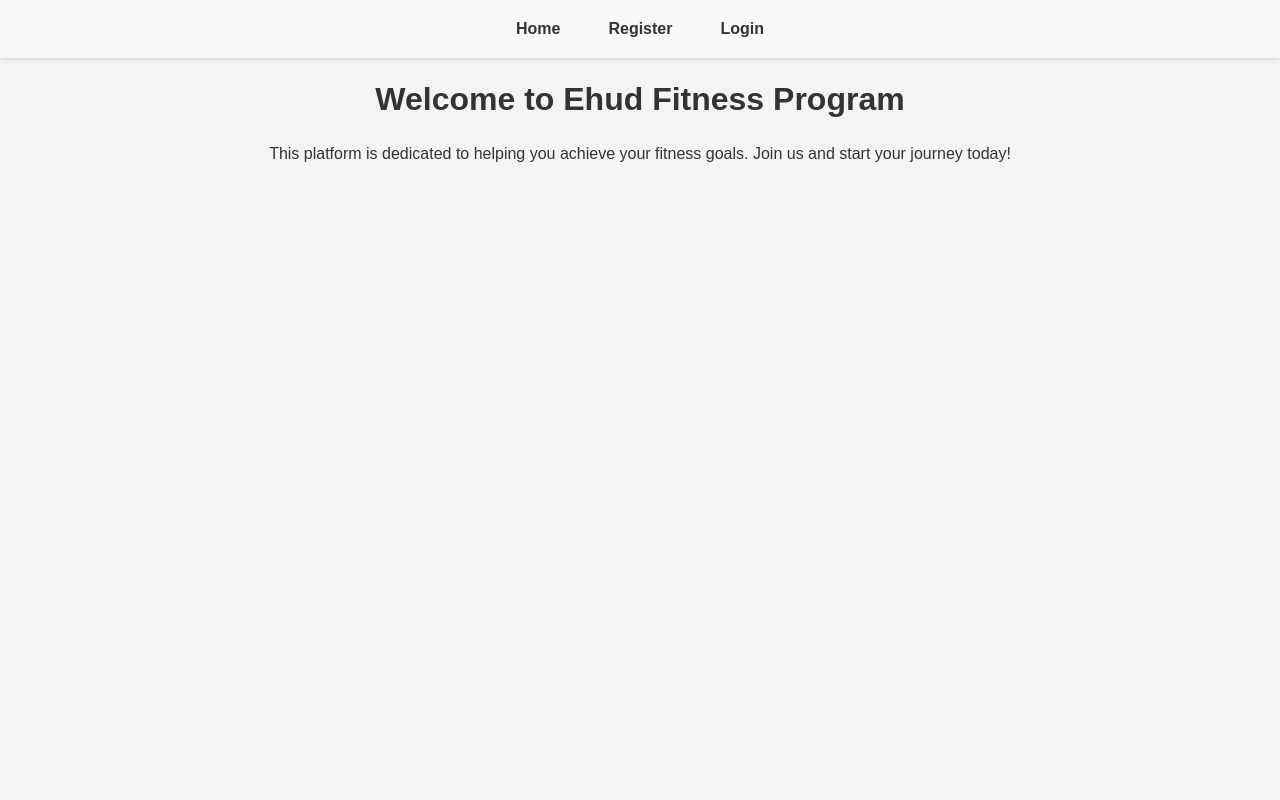
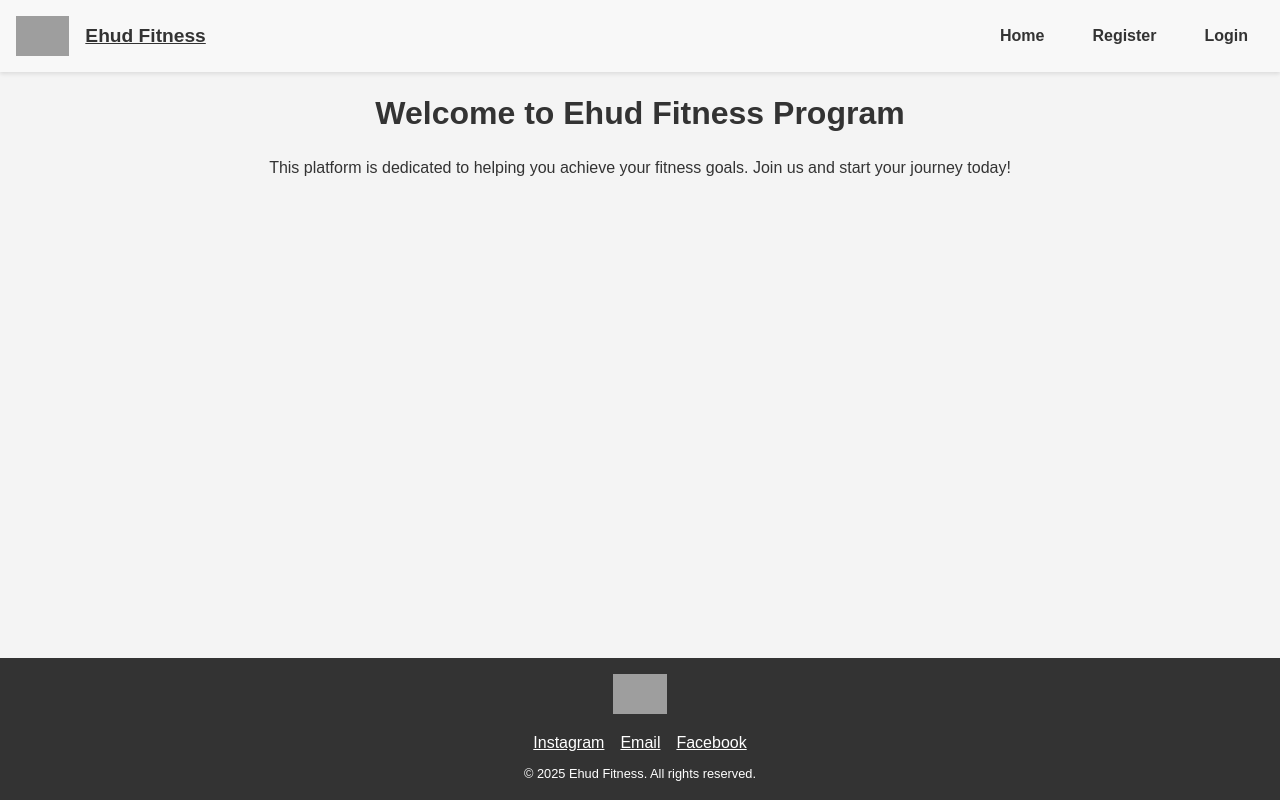
Before and after one commit to Galomer310/Ehud_WebSite, a React (Vite) app in the folder frontend/: page / in a window 1280 px wide. Built offline with nearby package versions, Linux system fonts and the light colour scheme; grey boxes are pictures that could not be loaded.

Commit message:
adding footer and a logo place in navbar, also after chosing a plan a message for letting the user know his details sent to Ehud

```diff
--- a/frontend/src/App.tsx
+++ b/frontend/src/App.tsx
@@ -6,20 +6,24 @@ import HomePage from "./components/HomePage";
 import Register from "./components/Register";
 import Login from "./components/Login";
 import PersonalArea from "./components/PersonalArea";
-import Navbar from "./components/Navbar"; // Import the updated Navbar component
+import Navbar from "./components/Navbar";
+import Footer from "./components/Footer";
 
 const App: React.FC = () => {
   return (
-    <div>
-      {/* Render the Navbar on every page */}
+    <div
+      style={{ display: "flex", flexDirection: "column", minHeight: "100vh" }}
+    >
       <Navbar />
-      {/* Define application routes */}
+      <main style={{ flex: 1 }}>
         <Routes>
           <Route path="/" element={<HomePage />} />
           <Route path="/register" element={<Register />} />
           <Route path="/login" element={<Login />} />
           <Route path="/personal" element={<PersonalArea />} />
         </Routes>
+      </main>
+      <Footer />
     </div>
   );
 };
--- /dev/null
+++ b/frontend/src/components/Footer.tsx
@@ -0,0 +1,57 @@
+// src/components/Footer.tsx
+
+import React from "react";
+import { Link } from "react-router-dom";
+
+// Footer component displays social media links and a logo placeholder.
+const Footer: React.FC = () => {
+  return (
+    <footer
+      style={{
+        backgroundColor: "#333",
+        color: "#fff",
+        padding: "1rem",
+        textAlign: "center",
+      }}
+    >
+      {/* Logo placeholder */}
+      <div style={{ marginBottom: "0.5rem" }}>
+        <img
+          src="/logo-placeholder.png"
+          alt="Ehud Logo"
+          style={{ height: "40px" }}
+        />
+      </div>
+      {/* Social links */}
+      <div>
+        <a
+          href="https://instagram.com/yourprofile"
+          target="_blank"
+          rel="noopener noreferrer"
+          style={{ color: "#fff", margin: "0 0.5rem" }}
+        >
+          Instagram
+        </a>
+        <a
+          href="mailto:yourmail@example.com"
+          style={{ color: "#fff", margin: "0 0.5rem" }}
+        >
+          Email
+        </a>
+        <a
+          href="https://facebook.com/yourprofile"
+          target="_blank"
+          rel="noopener noreferrer"
+          style={{ color: "#fff", margin: "0 0.5rem" }}
+        >
+          Facebook
+        </a>
+      </div>
+      <div style={{ marginTop: "0.5rem", fontSize: "0.8rem" }}>
+        &copy; {new Date().getFullYear()} Ehud Fitness. All rights reserved.
+      </div>
+    </footer>
+  );
+};
+
+export default Footer;
--- a/frontend/src/components/Navbar.tsx
+++ b/frontend/src/components/Navbar.tsx
@@ -1,27 +1,47 @@
 // src/components/Navbar.tsx
 
-import React from "react"; // Import React
-import { Link, useNavigate } from "react-router-dom"; // Import Link and useNavigate for routing
-import { useSelector, useDispatch } from "react-redux"; // Import Redux hooks
-import { RootState } from "../store/store"; // Import RootState type from Redux store
-import { logout } from "../store/authSlice"; // Import the logout action from the auth slice
+import React from "react";
+import { Link, useNavigate } from "react-router-dom";
+import { useSelector, useDispatch } from "react-redux";
+import { RootState } from "../store/store";
+import { logout } from "../store/authSlice";
 
-// Define the Navbar component
+// Navbar component with logo placeholder and navigation links.
 const Navbar: React.FC = () => {
-  // Get the token from Redux state to check if the user is logged in
   const token = useSelector((state: RootState) => state.auth.token);
-  const dispatch = useDispatch(); // Get the Redux dispatch function
-  const navigate = useNavigate(); // Get the navigate function for programmatic routing
+  const dispatch = useDispatch();
+  const navigate = useNavigate();
 
-  // Handler to log out the user
+  // Handle logout: dispatch logout action and navigate to Home.
   const handleLogout = () => {
-    dispatch(logout()); // Dispatch the logout action to clear auth state
-    navigate("/"); // Redirect to Home page after logout
+    dispatch(logout());
+    navigate("/");
   };
 
   return (
-    // Navbar container with basic styling
-    <nav style={{ backgroundColor: "#f8f8f8", padding: "1rem" }}>
+    <nav
+      style={{
+        backgroundColor: "#f8f8f8",
+        padding: "1rem",
+        display: "flex",
+        alignItems: "center",
+        justifyContent: "space-between",
+      }}
+    >
+      <div style={{ display: "flex", alignItems: "center" }}>
+        {/* Logo placeholder */}
+        <img
+          src="/logo-placeholder.png"
+          alt="Ehud Logo"
+          style={{ height: "40px", marginRight: "1rem" }}
+        />
+        <Link
+          to="/"
+          style={{ fontWeight: "bold", fontSize: "1.2rem", color: "#333" }}
+        >
+          Ehud Fitness
+        </Link>
+      </div>
       <ul
         style={{
           listStyleType: "none",
@@ -31,18 +51,15 @@ const Navbar: React.FC = () => {
           padding: 0,
         }}
       >
-        {/* Always show the Home link */}
         <li>
           <Link to="/">Home</Link>
         </li>
         {token ? (
-          // If a token exists (user is logged in), show Personal Area and Logout button
           <>
             <li>
               <Link to="/personal">Personal Area</Link>
             </li>
             <li>
-              {/* Logout button styled as a link */}
               <button
                 onClick={handleLogout}
                 style={{
@@ -58,7 +75,6 @@ const Navbar: React.FC = () => {
             </li>
           </>
         ) : (
-          // If no token exists (user is not logged in), show Register and Login links
           <>
             <li>
               <Link to="/register">Register</Link>
--- a/frontend/src/components/PersonalArea.tsx
+++ b/frontend/src/components/PersonalArea.tsx
@@ -4,55 +4,46 @@ import React, { useEffect, useState } from "react";
 import axios from "axios";
 import { useSelector } from "react-redux";
 import { RootState } from "../store/store";
-import SubscriptionMenu from "./SubscriptionMenu"; // Import the subscription menu component
+import SubscriptionMenu from "./SubscriptionMenu"; // Import SubscriptionMenu component
 
+// PersonalArea displays user details and, if available, the chosen subscription plan.
+// Otherwise, it prompts the user to choose a plan.
 const PersonalArea: React.FC = () => {
-  // Local state to hold fetched user data from the backend
   const [userData, setUserData] = useState<any>(null);
-  // Retrieve the JWT token from Redux state
   const token = useSelector((state: RootState) => state.auth.token);
 
-  // When the component mounts (or token changes), fetch user data from the protected endpoint
+  // Fetch user data (including subscription details) on mount or when token changes.
   useEffect(() => {
     const fetchUserData = async () => {
       try {
-        // Make a GET request to fetch user data, including subscription details
         const response = await axios.get(
           "http://localhost:5000/api/auth/personal",
           {
-            headers: {
-              Authorization: `Bearer ${token}`, // Pass the token for authentication
-            },
+            headers: { Authorization: `Bearer ${token}` },
           }
         );
-        setUserData(response.data.user); // Set the fetched user data in state
+        setUserData(response.data.user);
       } catch (error) {
         console.error("Error fetching personal data:", error);
       }
     };
 
-    if (token) {
-      fetchUserData(); // Fetch data only if a token exists
-    }
+    if (token) fetchUserData();
   }, [token]);
 
-  // If no token exists, prompt the user to login
-  if (!token) {
-    return <div>Please login to view your personal area.</div>;
-  }
+  if (!token) return <div>Please login to view your personal area.</div>;
 
   return (
     <div style={{ padding: "1rem" }}>
       <h1>Personal Area</h1>
       {userData ? (
         <div>
-          {/* Display the user's email and any other details */}
           <p>
             <strong>Email:</strong> {userData.email}
           </p>
-          {/* Check for the subscription plan using the exact property names from the database */}
+          {/* Display other user details as needed */}
           {userData.subscription_plan ? (
-            // If a subscription plan exists, display its details
+            // If the subscription plan exists, display its details and a friendly message.
             <div
               style={{
                 backgroundColor: "#f0f0f0",
@@ -71,9 +62,20 @@ const PersonalArea: React.FC = () => {
               <p>
                 <strong>Price:</strong> {userData.subscription_price}
               </p>
+              <p
+                style={{
+                  marginTop: "1rem",
+                  fontStyle: "italic",
+                  color: "#555",
+                }}
+              >
+                Your choices have been sent to Ehud. Your Dashboard will be
+                updated soon with your new plan. In the meantime, make sure you
+                rest and drink water.
+              </p>
             </div>
           ) : (
-            // If no subscription plan exists, show the subscription menu
+            // If no subscription plan has been chosen, display the SubscriptionMenu.
             <div>
               <h2>You have not chosen a subscription plan yet.</h2>
               <SubscriptionMenu />
```
Lines whose indentation alone changed are shown as unchanged.
